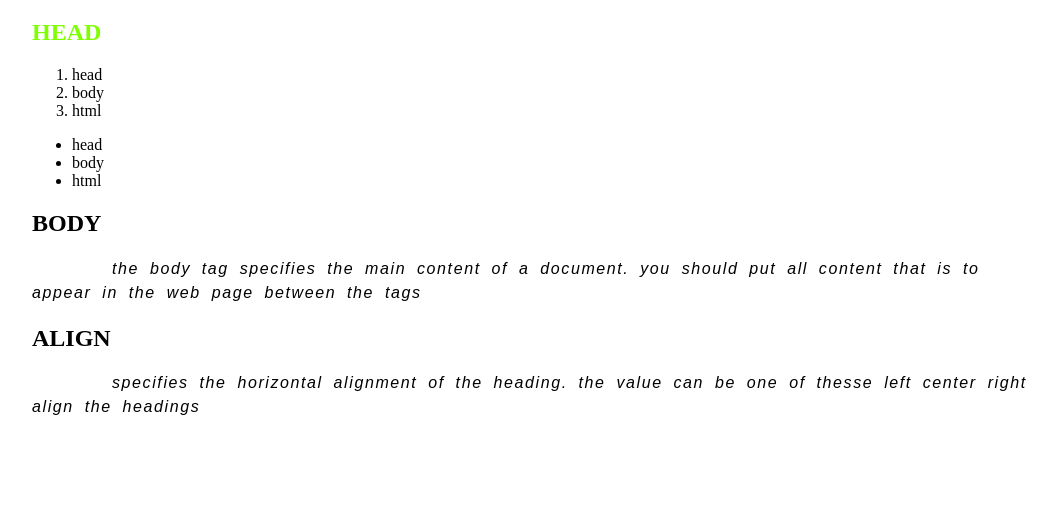
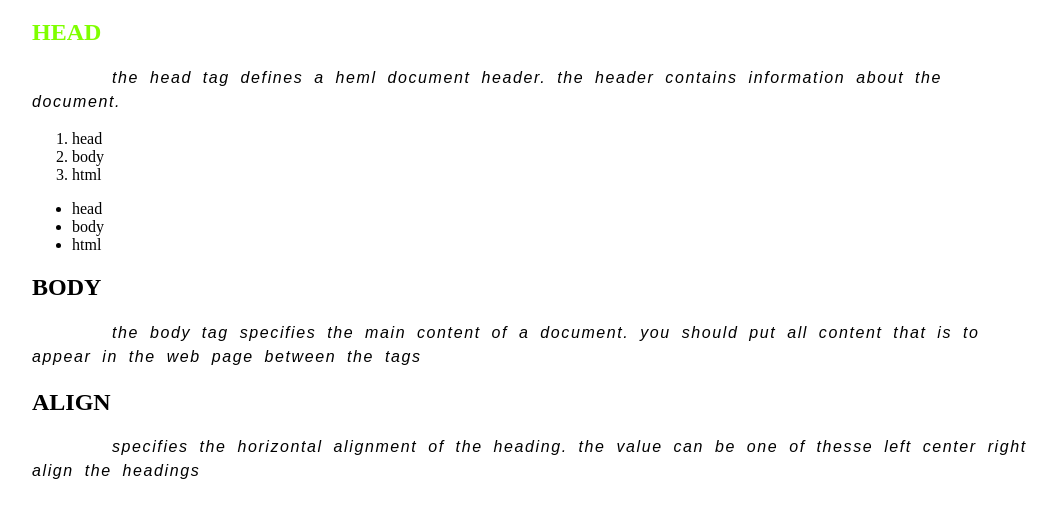
Before and after one commit to Karthikeyan2420/mern_stack, a plain HTML site: page index.html in a window 1280 px wide. Shown: the part 197-714 px from the top of the page, without its empty margins (104-1161 px from the left). Drawn offline with Linux system fonts and the light colour scheme.

Commit message:
Revert "Update index.html"
This reverts commit 98d52b8aa5b51980721e9c44e1538feaee6500c8.

```diff
--- a/index.html
+++ b/index.html
@@ -13,7 +13,7 @@
     <main class="container">
         <article>
             <h2><a href="www.google.com"> HEAD</a></h2>
-           <!--  <p >the head tag defines a heml document header. the header contains information about the document.</p> -->
+            <p >the head tag defines a heml document header. the header contains information about the document.</p>
             <ol>
                 <li>head</li>
                 <li>body</li>
```
